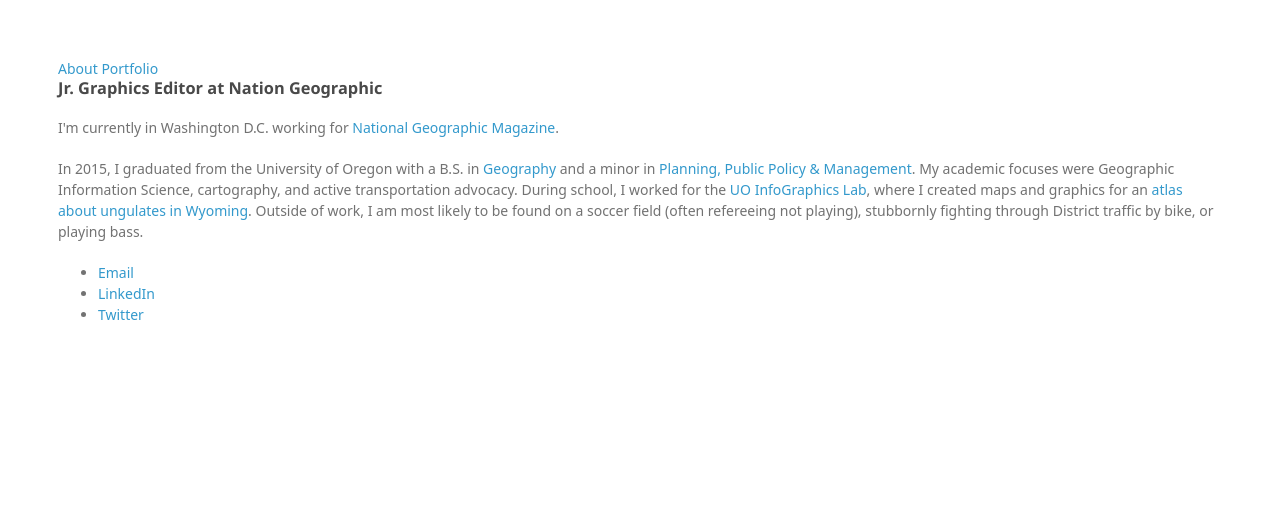
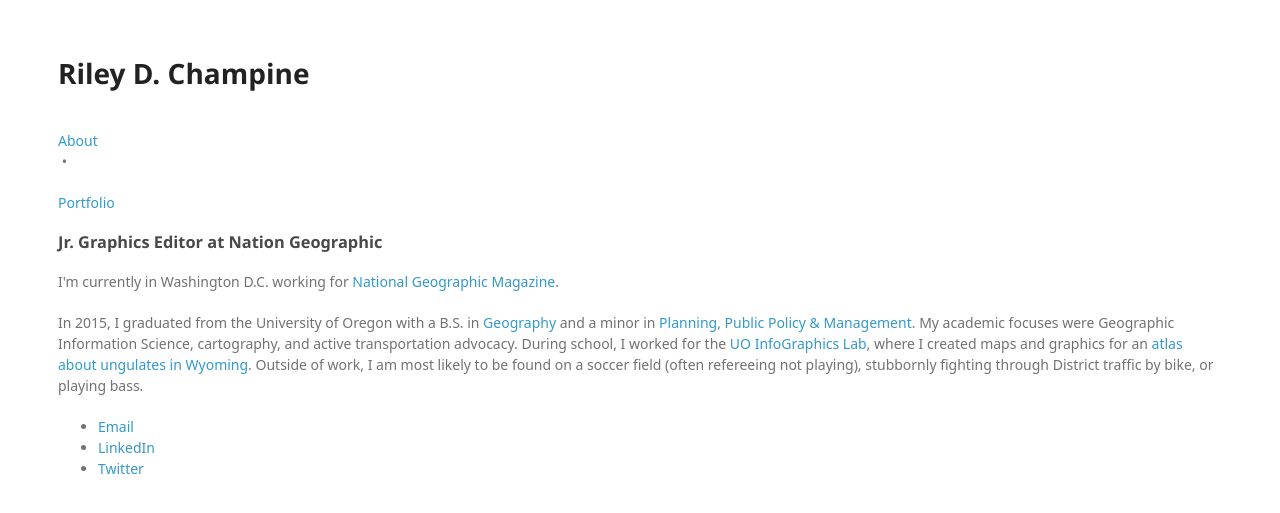
Before and after one commit to rileydchampine/rileydchampine.github.io, a Jekyll site: the page built from index.html, in a window 1280 px wide. Shown: the top 513 px of the page. Built offline with Jekyll 4.4.1, drawn with Linux system fonts in a browser that asks for light colours; some web fonts are replaced.

Commit message:
Update default.html

```diff
--- a/_layouts/default.html
+++ b/_layouts/default.html
@@ -6,8 +6,10 @@
 			<link rel="stylesheet" type="text/css" href="/stylesheets/styles.css">
 		</head>
 		<body>
+			<h1>Riley D. Champine</h1>
+			<br>
 			<nav>
-			<a href="/">About</a>
+			<a href="/index.html">About</a><p>&nbsp;•&nbsp;<p>
 			<a href="/maps.html">Portfolio</a>
 	        		<!--<li><a href="/otherprojects.html">Projects</a></li>-->
 	        		<!--<li><a href="/press.html">Press</a></li>-->
```
